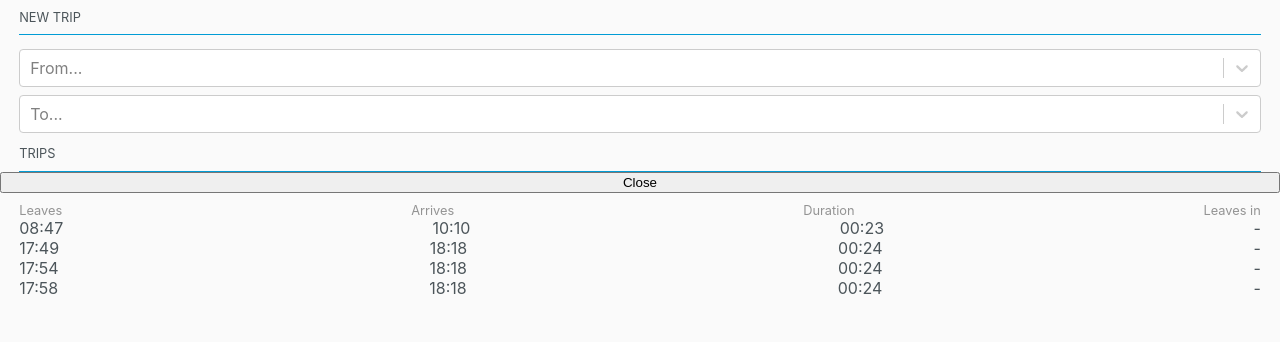
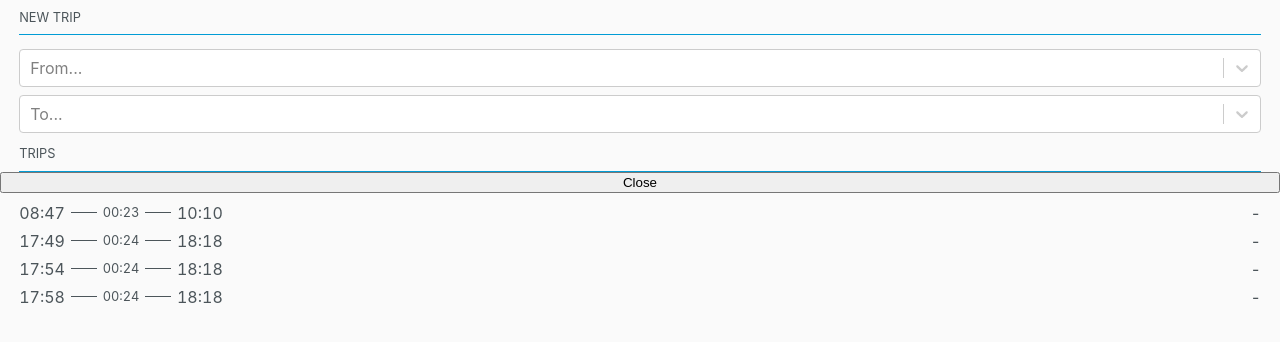
Before and after one commit to hbogaeus/sl, a React app: page / in a window 1280 px wide. Shown: the top 342 px of the page. Built offline with nearby package versions, Linux system fonts and the light colour scheme; what debounce-promise would draw is missing.

Commit message:
Put duration inside of a line

```diff
--- /dev/null
+++ b/src/components/Trips/LineWithDuration.tsx
@@ -0,0 +1,37 @@
+import { displayPartsToString } from "typescript";
+import React from 'react';
+import styled from 'styled-components';
+
+const LineWrapper = styled.span`
+  display: flex;
+  color: #4c555a;
+  width: 100px;
+  flex-direction: row;
+  font-size: 0.8rem;
+  text-transform: uppercase;
+
+  margin: 0 6px;
+
+  &::before, &::after {
+    content: '';
+    flex: 1 1;
+    border-bottom: solid 1px #4c555a;
+    margin: auto;
+  }
+`
+
+const Duration = styled.span`
+  margin: 0 6px;
+`
+
+export interface LineWithDurationProps {
+  duration: string
+}
+
+const LineWithDuration = ({ duration }: LineWithDurationProps) => (
+  <LineWrapper>
+    <Duration>{duration}</Duration>
+  </LineWrapper>
+);
+
+export default LineWithDuration;
--- a/src/components/Trips/Trip.tsx
+++ b/src/components/Trips/Trip.tsx
@@ -2,11 +2,13 @@ import React from 'react';
 import styled from 'styled-components';
 import { Trip } from '../../domain';
 import { Duration, DateTime, Interval } from 'luxon';
+import LineWithDuration from './LineWithDuration';
 
 const Content = styled.div`
   display: flex;
   flex-direction: row;
   align-items: center;
+  margin-bottom: 0.5rem;
 `
 
 const TripInfo = styled.div`
@@ -15,20 +17,11 @@ const TripInfo = styled.div`
   flex-direction: row;
   align-items: center;
   justify-content: space-between;
-`
-
-const Time = styled.span`
-`
-
-const Arrow = styled.div`
+  font-variant-numeric: tabular-nums;
 `
 
 const Spacer = styled.div`
   flex-grow: 1;
-`
-
-const TripDuration = styled.div`
-
 `
 
 const formatDuration = (duration: Duration): string => {
@@ -59,10 +52,11 @@ const Trip = ({ trip, now }: TripProps) => {
   return (
     <Content>
       <TripInfo>
-        <Time>{formatTime(trip.startTime)}</Time>
-        <Time>{formatTime(trip.endTime)}</Time>
-        <TripDuration>{duration}</TripDuration>
-        <TripDuration>{leavesIn}</TripDuration>
+        <span>{formatTime(trip.startTime)}</span>
+        <LineWithDuration duration={duration} />
+        <span>{formatTime(trip.endTime)}</span>
+        <Spacer />
+        <span>{leavesIn}</span>
       </TripInfo>
     </Content>)
 }
--- a/src/components/Trips/Trips.tsx
+++ b/src/components/Trips/Trips.tsx
@@ -45,12 +45,6 @@ const Trips = ({ trips, loading }: TripsProps) => {
 
   return (
     <Content>
-      <Labels>
-        <span>Leaves</span>
-        <span>Arrives</span>
-        <span>Duration</span>
-        <span>Leaves in</span>
-      </Labels>
       {trips.map(trip =>
         <TripComponent
           key={`${trip.duration}${trip.startTime}${trip.endTime}`}
```
